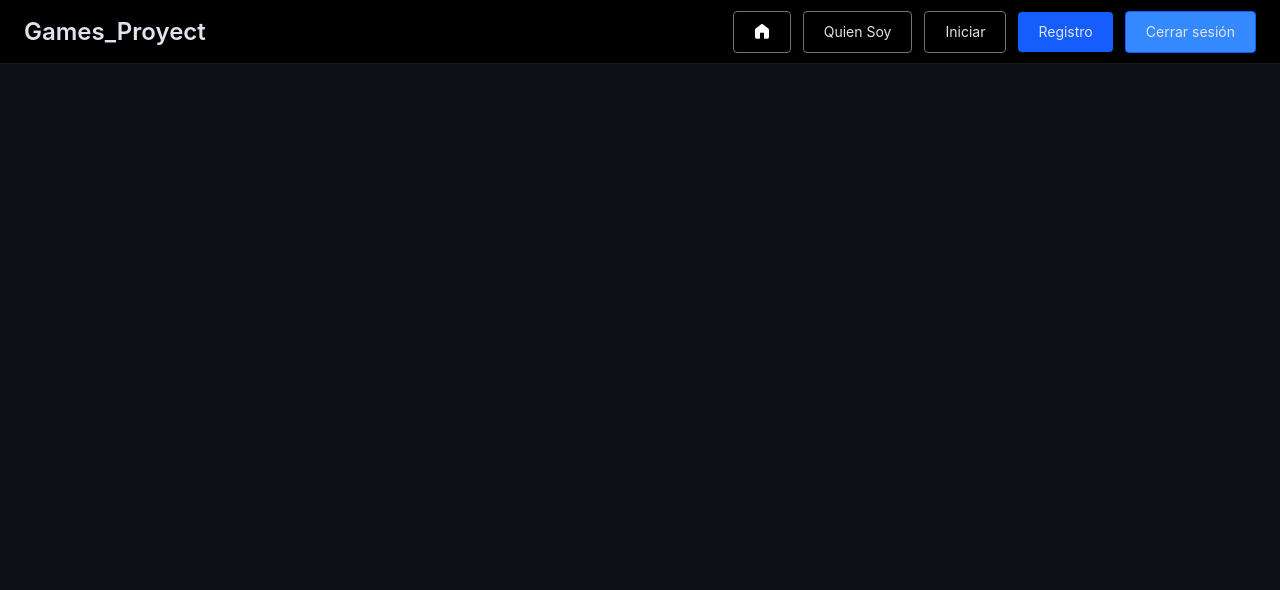
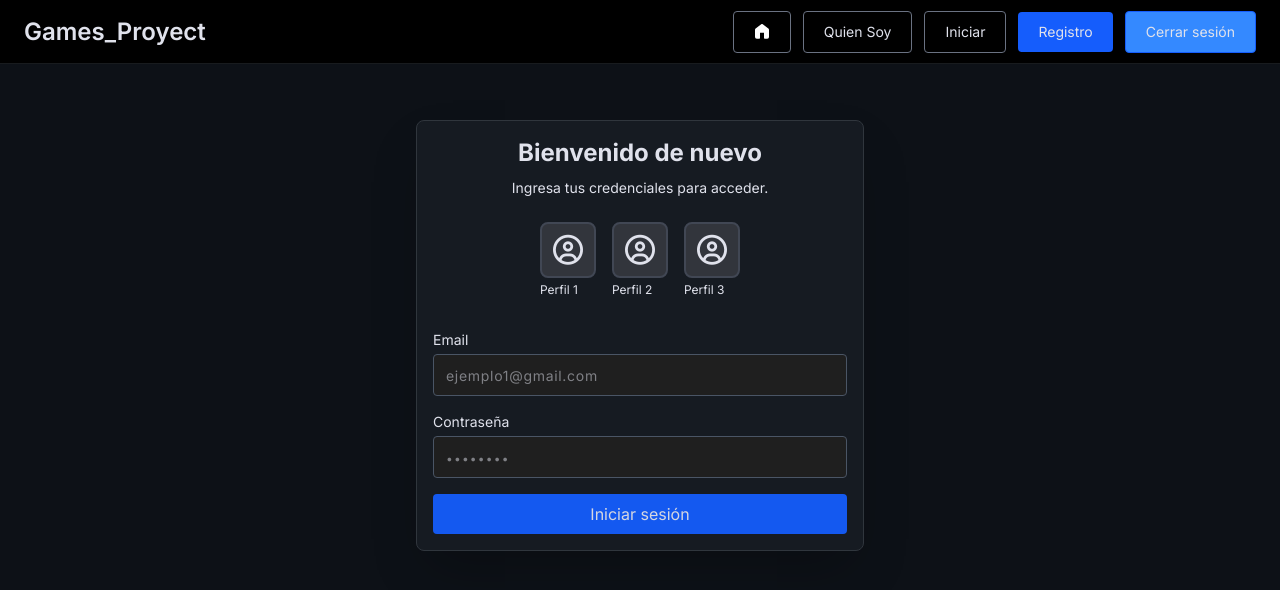
Before and after one commit to Alejo-Chavez/Proyecto-QuePais, an Angular app: page /login in a window 1280 px wide. Shown: the top 590 px of the page. Built offline with nearby package versions, Linux system fonts and the light colour scheme.

Commit message:
FEATURE: creacion del componente log in

```diff
--- a/src/app/features/login/login.html
+++ b/src/app/features/login/login.html
@@ -1 +1,72 @@
-<p>login works!</p>
+<div class="min-h-screen flex items-start justify-center pt-30 px-5 sm:px-0 ">
+    <form
+        class="flex flex-col items-center text-center border-[1px] border-[var(--ale)] gap-2 w-full max-w-md p-4 bg-[var(--ink-black-component)] rounded-lg shadow-2xl max-w-[450px]"
+        (ngSubmit)="onSubmit()" #loginForm="ngForm">
+        <h1 class="text-2xl font-bold animate-fadeIn ">Bienvenido de nuevo</h1>
+        <span class="mb-4 text-[14px] animate-fadeIn-2">Ingresa tus credenciales para acceder.</span>
+
+        <div class="flex flex-row justify-center gap-4 mb-6 ">
+            <button type="button" (click)="selectProfile(profiles[0])"
+            title="Loguear como perfil 1" class="group hover:cursor-pointer flex flex-col gap-1">
+                <div
+                    class="rounded-lg group-hover:border-2 border-2 border-[#414754] group-hover:border-[var(--primary)] text-3xl w-14 h-14 flex items-center justify-center bg-[#32353C]">
+                    <i class="fa-regular fa-circle-user"></i>
+                </div>
+                <span class=" text-xs">Perfil 1</span>
+            </button>
+
+            <button type="button" (click)="selectProfile(profiles[1])"
+            title="Loguear como perfil 2" class="group hover:cursor-pointer flex flex-col gap-1">
+                <div
+                    class=" rounded-lg group-hover:border-2 border-2 border-[#414754]  group-hover:border-[var(--primary)] text-3xl w-14 h-14 flex items-center justify-center bg-[#32353C]">
+                    <i class="fa-regular fa-circle-user"></i>
+                </div>
+                <span class=" text-xs">Perfil 2</span>
+            </button>
+
+            <button type="button" (click)="selectProfile(profiles[2])"
+            title="Loguear como perfil 3" class="group hover:cursor-pointer flex flex-col gap-1">
+                <div
+                    class="rounded-lg group-hover:border-2 border-2 border-[#414754] group-hover:border-[var(--primary)] text-3xl w-14 h-14 flex items-center justify-center bg-[#32353C]">
+                    <i class="fa-regular fa-circle-user"></i>
+                </div>
+                <span class=" text-xs">Perfil 3</span>
+            </button>
+        </div>
+
+        <div class="w-[95%] sm:w-full flex flex-col gap-1">
+
+            <div class="mb-3">
+                <label class="block text-sm mb-1 text-start">Email</label>
+                <input type="email" placeholder="ejemplo1@gmail.com "
+                    class="input-field w-full p-2 pl-3 rounded bg-[#1f1f1f] border border-gray-600 focus:outline-none focus:border-[var(--azure-blue-2)] placeholder:text-sm placeholder:tracking-wider"
+                    [(ngModel)]="email" name="email" required email #emailField="ngModel">
+
+                @if (emailField.invalid && emailField.touched){
+                <div class="text-red-500 text-xs text-start mt-1.5"> Ingrese un correo electronico</div>}
+            </div>
+
+            <div class="mb-3">
+                <label class="block text-sm mb-1 text-start">Contraseña</label>
+                <input type="password" placeholder="••••••••"
+                    class="w-full p-2 pl-3 rounded bg-[#1f1f1f] border border-gray-600 focus:outline-none focus:border-[var(--azure-blue-2)] placeholder:text-xs placeholder:tracking-widest"
+                    [(ngModel)]="password" name="password" required minlength="6" #passField="ngModel">
+                @if (error()) {
+                <div class="text-red-500 text-sm text-start mt-1">{{ error() }}</div>
+                }
+                @if (passField.invalid && passField.touched){
+                <div class="text-red-500 text-xs text-start mt-1.5"> Ingrese minimo 6 caracteres</div>}
+            </div>
+
+            <button type="submit"
+                class="w-full bg-blue-600 hover:bg-blue-700 py-2 rounded hover:text-[17px] disabled:opacity-95 "
+                [disabled]="loginForm.invalid">
+                Iniciar sesión
+            </button>
+
+
+        </div>
+
+
+    </form>
+</div>
--- a/src/app/features/login/login.ts
+++ b/src/app/features/login/login.ts
@@ -1,9 +1,52 @@
-import { Component } from '@angular/core';
+import { Component, inject, signal } from '@angular/core';
+import { FormsModule } from '@angular/forms';
+import { AuthServices } from '../../core/services/auth.service';
+import { Route, Router } from '@angular/router';
+
 
 @Component({
   selector: 'app-login',
-  imports: [],
+  imports: [FormsModule],
   templateUrl: './login.html',
-  styleUrl: './login.css',
 })
-export class Login {}
+export class Login {
+  private auth = inject(AuthServices);
+  private router = inject(Router);
+
+  email: string = '';
+  password: string = '';
+  loading = signal(false);
+  error = signal('');
+  errorMessage = '';
+  profiles = [
+    { email: 'test1@gmail.com', password: '123456' },
+    { email: 'test2@gmail.com', password: '123456' },
+    { email: 'test3@gmail.com', password: '123456' },
+  ];
+
+  selectProfile(profile: { email: string; password: string }) {
+    this.email = profile.email;
+    this.password = profile.password;
+  }
+
+  async onSubmit() {
+    this.loading.set(true);
+    this.error.set('')
+
+    try {
+      const success = await this.auth.login(this.email, this.password);
+      if (!success) {
+        this.error.set("Contraseña incorrecta");
+      } else {
+        this.router.navigate(["/home"]);
+      }
+    } catch (err) {
+      console.log(err);
+    } finally {
+      this.loading.set(false);
+    }
+  }
+  //servicio de auntenticacion (crear service authenticator)
+
+
+}
--- a/src/app/features/register/register.ts
+++ b/src/app/features/register/register.ts
@@ -17,7 +17,7 @@ export class Register {
 
   private router = inject(Router);
   private fb = inject(FormBuilder);
-  authService = inject(AuthServices);
+  private authService = inject(AuthServices);
   userService = inject(UserService);
 
   step = 1;
--- a/src/index.html
+++ b/src/index.html
@@ -6,6 +6,8 @@
   <base href="/">
   <meta name="viewport" content="width=device-width, initial-scale=1">
   <link rel="icon" type="image/x-icon" href="game2.ico">
+  <link href="https://fonts.googleapis.com/css2?family=Inter:wght@100..900&display=swap" rel="stylesheet">
+  <link rel="stylesheet" href="https://cdnjs.cloudflare.com/ajax/libs/font-awesome/6.5.0/css/all.min.css">
 </head>
 <body>
   <app-root></app-root>
```
Also changed, not shown: src/app/features/login/login.css (deleted), 1 other file (tests, documents, lock files or other folders).
